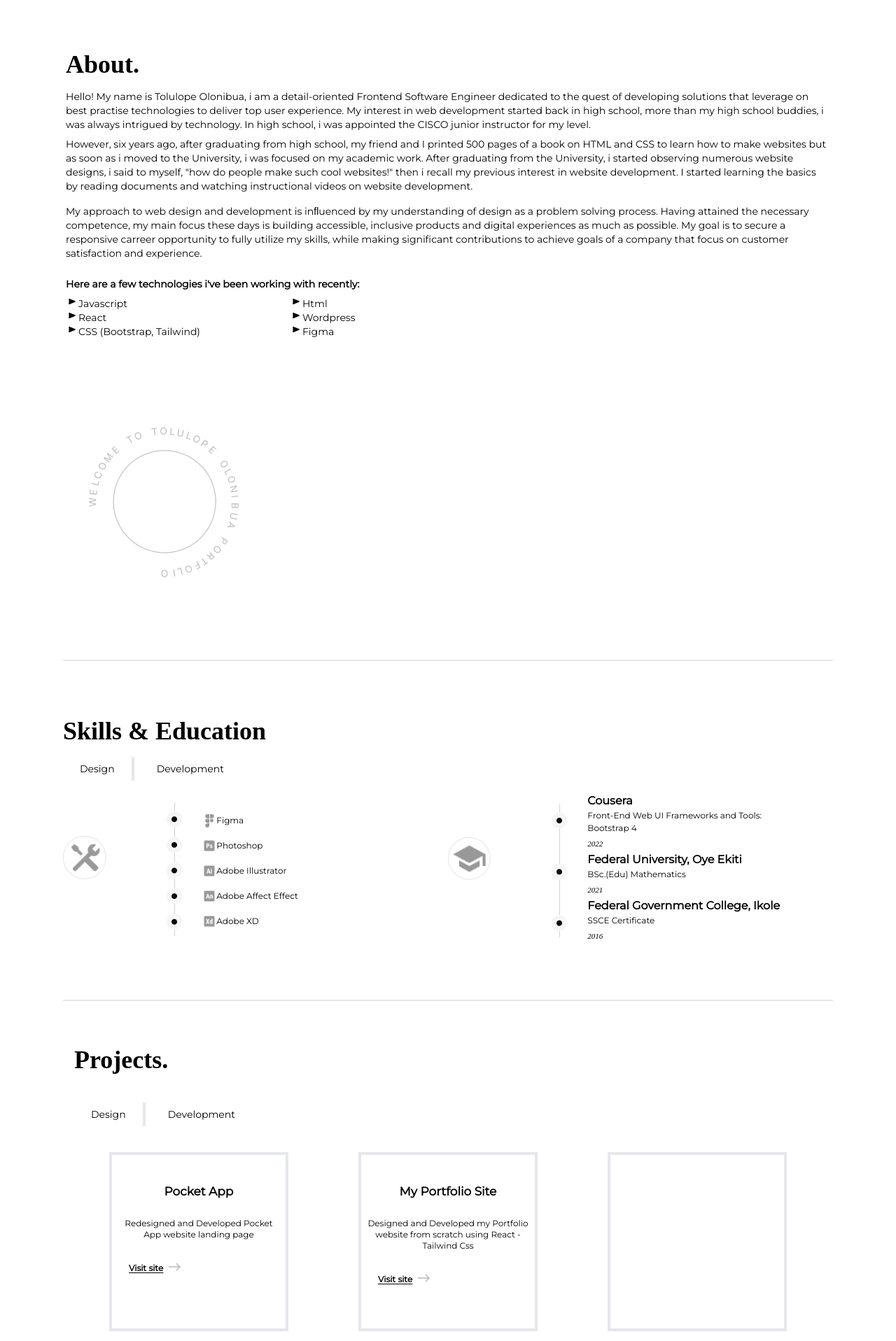
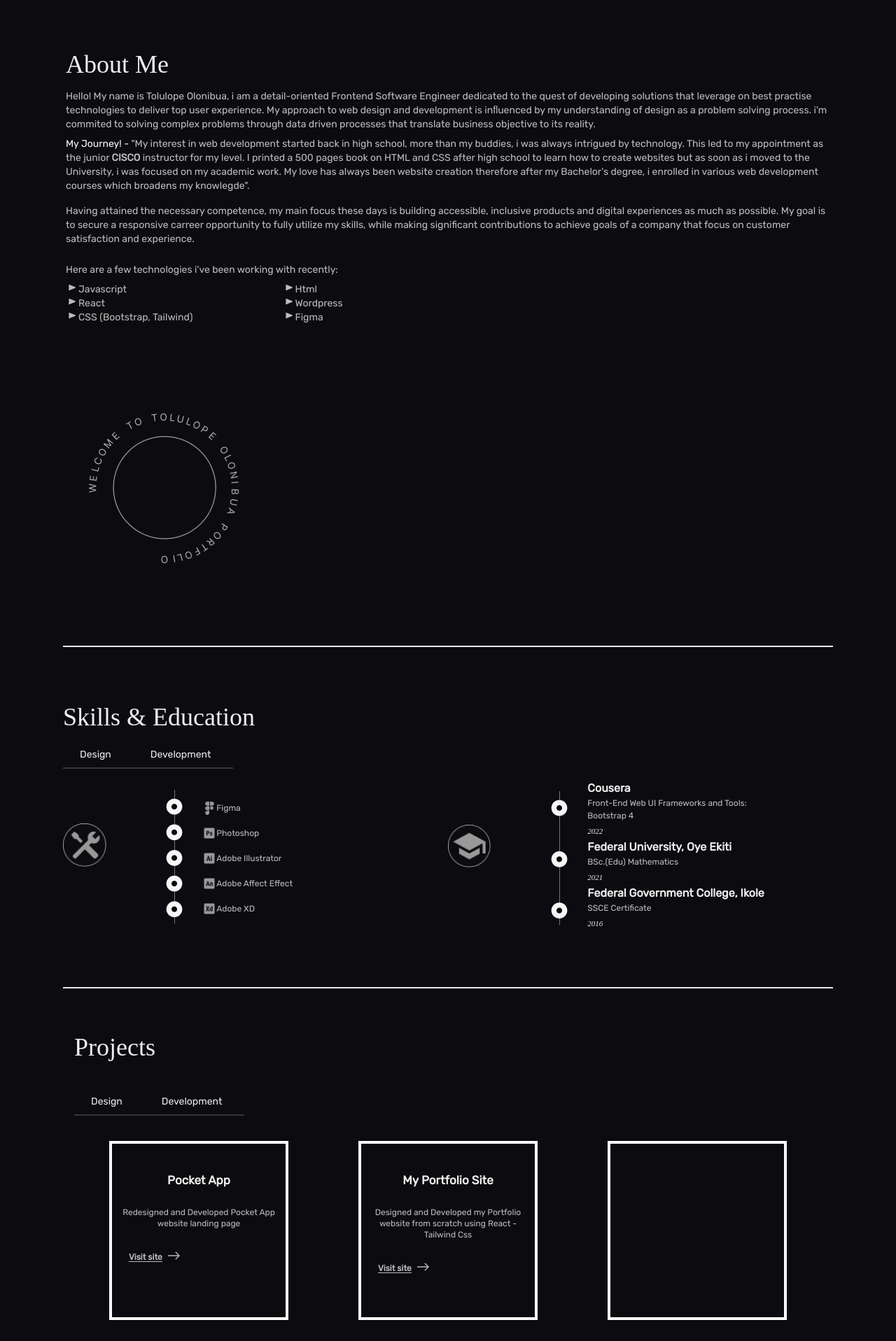
Before and after one commit to olonibua/tolulop, a React (Create React App) app: page / in a window 1280 px wide. Shown: the part 880-2797 px from the top of the page at 70% size. Built offline with nearby package versions, Linux system fonts and the light colour scheme; a web font is replaced by a local one.

Commit message:
first commit

```diff
--- a/public/index.html
+++ b/public/index.html
@@ -16,6 +16,7 @@
     -->
 
     <style>
+      @import url('https://fonts.googleapis.com/css2?family=Rubik&display=swap');
       @import url('https://fonts.googleapis.com/css2?family=Caudex&display=swap');
       @import url('https://fonts.googleapis.com/css2?family=Caudex&family=Montserrat&display=swap');
       @import url('https://fonts.googleapis.com/css2?family=Inter&display=swap');
--- a/src/Component/Home.jsx
+++ b/src/Component/Home.jsx
@@ -2,6 +2,7 @@ import { useRef } from 'react'
 import {Routes, Route, Link} from "react-router-dom";
 import face from '../img/face.png'
 import {GiPlayButton} from 'react-icons/gi'
+import {BsDash} from 'react-icons/bs'
 import React, {useEffect, useState} from 'react'
 import circle from '../img/circle.png'
 import circlee from '../img/circlee.png'
@@ -128,7 +129,7 @@ const Home = (props) => {
         </h1>
         <div className='sm:max-w-[500px] md:max-w-[700px] lg:max-w-[450px] max-w-[400px] flex w-full sm:mt-4 pl-4 mt-2'>
         {showLine && <img className='h-[40px] md:h-[60px] w-[5px]' src={Line} alt='' />}
-        {showComponent && <p className='text-[10px] sm:text-[15px] md:text-[16px] lg:text-[17px] p pb-3 ml-3 leading-3 md:text-sm'>A<strong class> Front-End Web Developer </strong> passionate about creating interactive
+        {showComponent && <p className='text-[12px] sm:text-[16px] md:text-[17px] pa mx-1 lg:text-[17px] p md:pb-3 md:ml-3 leading-3 md:text-sm'>A<strong className='text-white'> Front-End Web Developer </strong > passionate about creating interactive
         applications and experiences on the web.
         </p>}
         </div>
@@ -160,26 +161,26 @@ const Home = (props) => {
             <div className=' sm:p-1 sm:mb-16 py-2  sm:max-w-[500px] md:max-w-[700px] lg:max-w-[1100px] mx-auto max-w-[300px]  grid md:grid-cols-2'>
 
             <div className='about flex flex-col md:col-span-2 justify-center'>
-                <h1 className='text-2xl md:text-3xl lg:text-4xl font-bold pb-4'>About.</h1>
-                <p className='text-[10px] pb-2  p sm:text-xs md:text-sm'>Hello! My name is Tolulope Olonibua, i am a
+                <h1 className='text-2xl md:text-3xl lg:text-4xl pb-4'>About Me</h1>
+                <p className='text-[12px] text-white pb-2 p sm:text-xs md:text-sm'>Hello! My name is Tolulope Olonibua, i am a
                 detail-oriented Frontend Software Engineer dedicated to the quest of
-                developing solutions that leverage on best practise technologies to deliver top user experience.
-                My interest in web development started back in high school, more than my high school buddies, i was always intrigued by technology.
-                In high school, i was appointed the CISCO junior instructor for my level. </p>
-                <p className='text-[10px] pb-2  p sm:text-xs md:text-sm'>However, six years ago, after graduating from high school, my friend and I printed 500 pages of a book on HTML and CSS to learn how to make websites
-                    but as soon as i moved to the University, i was focused on my academic work. After graduating from the University, i started observing numerous website designs,
-                    i said to myself, "how do people make such cool websites!" then i recall my previous interest in website development.
-                    I started learning the basics by reading documents and watching instructional videos on website development.
+                developing solutions that leverage on best practise technologies to deliver top user experience. My approach to web design and development is inﬂuenced by my
+            understanding of design as a problem solving process. i'm commited to solving complex problems through data driven processes that translate business objective to its reality.
+                </p>
+
+                <p className='text-[12px] text-white pb-2  p sm:text-xs md:text-sm'><span className='text-white inline-block'>My Journey! -</span> "My interest in web development started back in high school, more than my buddies, i was always intrigued by technology.
+                This led to my appointment as the junior <strong>CISCO </strong>instructor for my level. I printed a 500 pages book on HTML and CSS after high school to learn how to create websites
+                    but as soon as i moved to the University, i was focused on my academic work. My love has always been website creation therefore after my Bachelor's degree,
+                    i enrolled in various web development courses which broadens my knowlegde".
 
                 </p>
 
-            <p className='text-[10px] p pt-2 sm:text-xs md:text-sm'>My approach to web design and development is inﬂuenced by my
-            understanding of design as a problem solving process. Having attained the necessary competence, my main focus
+            <p className='text-[12px] text-white pt-2 p sm:text-xs md:text-sm'> Having attained the necessary competence, my main focus
              these days is building accessible, inclusive products and digital
             experiences as much as possible. My goal is to secure a responsive carreer opportunity to fully utilize my skills, while making
             significant contributions to achieve goals of a company that focus on customer satisfaction and experience.</p>
-            <div className='text-[10px] hidden md:block p pt-2 sm:text-xs md:text-sm mt-2'>
-                <p className='font-bold text-[11px] my-2 sm:text-sm md:text-sm'>Here are a few technologies i've been working with recently:</p>
+            <div className='text-[12px] hidden md:block p pt-2 sm:text-xs md:text-sm mt-2'>
+                <p className='tex-white text-[11px] my-2 sm:text-sm md:text-sm'>Here are a few technologies i've been working with recently:</p>
                 <div className='flex space-between'>
                 <div>
                     <p className='flex'><GiPlayButton className='mx-[2px]'/>Javascript</p>
@@ -213,9 +214,9 @@ const Home = (props) => {
         <div id='skills' className='w-full skill mt-10 sm:py-14 border-y-2 py-5 sm:max-w-[500px] md:max-w-[700px] lg:max-w-[1100px] mx-auto max-w-[310px]'>
 
         <div className='sm:max-w-[500px] md:max-w-[700px] lg:max-w-[1100px] max-w-[310px] mx-auto'>
-        <h1 className='text-2xl md:text-3xl mt-6 lg:text-4xl font-bold pb-4'>Skills & Education</h1>
-        <button className='text-[10px] px-6 p p-2 sm:text-xs hover:border border-r-2 rounded design md:text-sm' onClick={() => setSkill('Design')}>Design</button>
-        <button className='text-[10px] p-2 p hover:border rounded sm:text-xs border-l-2 md:text-sm px-8' onClick={() => setSkill('Development')}> Development</button>
+        <h1 className='text-2xl md:text-3xl mt-6 lg:text-4xl pb-4'>Skills & Education</h1>
+        <button className='text-[10px] px-6 p p-2 sm:text-xs btn design md:text-sm' onClick={() => setSkill('Design')}>Design</button>
+        <button className='text-[10px] p-2 p sm:text-xs btn md:text-sm px-8' onClick={() => setSkill('Development')}> Development</button>
         </div>
 
      <div className='mx-auto items-center grid md:grid-cols-2'>
@@ -242,12 +243,12 @@ const Home = (props) => {
                 <img className='mx-auto inline-block h-24  md:h-[100px] lg:h-[110px] pt-12 items-center align-middle' src={tools} alt='' />
                 <img className='mx-auto float-right' src={process} alt='' />
             </div>
-            <div className=' w-[200px] text-[11px] sm:text-xs mx-4 py-2'>
-                <p className='flex py-2 pp items-center'><img className='px-1' src={html} alt='' /> HTML</p>
-                <p className='flex py-2 pp items-center'><img className='px-1' src={css} alt='' /> CSS</p>
-                <p className='flex py-2 pp items-center'><img className='px-1' src={javascript} alt='' />Javascript</p>
-                <p className='flex py-2 pp items-center'><img className='px-1' src={Reactt} alt='' /> React</p>
-                <p className='flex py-2 pp items-center'><img className='px-1' src={wordpress} alt='' />Wordpress</p>
+            <div className=' w-[170px] h-[150px] text-[11px] sm:text-xs mx-4'>
+                <p className='flex py-2 p items-center'><img className='px-1' src={html} alt='' /> HTML</p>
+                <p className='flex py-2 p items-center'><img className='px-1' src={css} alt='' /> CSS</p>
+                <p className='flex py-2 p items-center'><img className='px-1' src={javascript} alt='' />Javascript</p>
+                <p className='flex py-2 p items-center'><img className='px-1' src={Reactt} alt='' /> React</p>
+                <p className='flex py-2 p items-center'><img className='px-1' src={wordpress} alt='' />Wordpress</p>
             </div>
          </div>
         }
@@ -287,9 +288,9 @@ const Home = (props) => {
 
     <div className='w-full project mt-8 sm:py-8 py-5 p-4 sm:max-w-[500px] md:max-w-[700px] lg:max-w-[1100px] mx-auto max-w-[310px]'>
         <div className= 'sm:max-w-[500px] md:max-w-[700px] lg:max-w-[1100px] max-w-[330px] mx-auto'>
-        {showComponent &&   <h1 className='text-2xl md:text-3xl lg:text-4xl font-bold pb-10'>Projects.</h1>}
-        {showComponent &&   <button className='text-[10px] px-6 p-2 sm:text-xs hover:border p  border-r-2 rounded design md:text-sm' onClick={() => setSkill('Design')}>Design</button> }
-        {showComponent &&   <button className='text-[10px] p-2 sm:text-xs hover:border p border-l-2 rounded  md:text-sm px-8' onClick={() => setSkill('Development')}> Development</button>}
+        {showComponent &&   <h1 className='text-2xl md:text-3xl lg:text-4xl pb-10'>Projects</h1>}
+        {showComponent &&   <button className='text-[10px] px-6 p-2 sm:text-xs p btn  design md:text-sm' onClick={() => setSkill('Design')}>Design</button> }
+        {showComponent &&   <button className='text-[10px] p-2 sm:text-xs  p btn md:text-sm px-8' onClick={() => setSkill('Development')}> Development</button>}
       </div>
         {skill === 'Design' &&
         <div className='py-5 items-center grid md:grid-cols-3'>
@@ -300,22 +301,22 @@ const Home = (props) => {
             <p className='flex text-center font-bold mx-4 underline underline-offset-2  p-2 text-[10px] md:text-xs'> <a href='https://tolulope55.github.io/pocketapp' target='_blank'>Visit site </a> <img className='text-center h-3 mx-2' src={Arrow} alt=''/></p>
         </div>
 
-        <div className=' border-2 md:border-4 text-center mx-auto bg mt-4 p h-72 w-72  py-10'>
+        <div className=' bgg border-2 md:border-4 text-center mx-auto bg mt-4 p h-72 w-72  py-10'>
         <h2 className='font-bold text-[14px] md:text-[17px]'>My Portfolio Site </h2>
             <p className='p-2 my-4 text-[10px] md:text-xs'>Designed and Developed my Portfolio website from scratch using React - Tailwind Css </p>
             <p className='flex p-2 text-[10px] md:text-xs font-bold mx-4 underline underline-offset-2 text-center '><a href='https://olonibua.github.io/tolulope' target='_blank'>Visit site </a> <img className='text-center h-3 mx-2' src={Arrow} alt=''/></p>
         </div>
 
-        <div className=' border-2 md:border-4 text-center mx-auto bg mt-4 p h-72 w-72  py-10'>
+        <div className=' bgg border-2 md:border-4 text-center mx-auto bg mt-4 p h-72 w-72  py-10'>
         </div>
         </div>
          }
         {skill === 'Development' &&
         <div className='py-5 items-center grid lg:grid-cols-2 '>
 
-        <div className=' border-2 md:border-4 text-center mx-auto bg mt-4 p h-72 w-72  py-10'>
+        <div className=' bgg md:border-current border-white border-2 md:border-4 text-center mx-auto bg mt-4 p h-72 w-72  py-10'>
         </div>
-        <div className=' border-2 md:border-4 text-center mx-auto bg mt-4 p h-72 w-72  py-10'>
+        <div className=' bgg border-2 md:border-4 text-center mx-auto bg mt-4 p h-72 w-72  py-10'>
         </div>
         </div>
           }
--- a/src/Component/Themetoggle.jsx
+++ b/src/Component/Themetoggle.jsx
@@ -7,14 +7,14 @@ const ThemeToggle = () => {
   const { theme, setTheme } = useContext(ThemeContext);
 
   return (
-    <div className='float-right sticky top-4 p-2'>
+    <div className='float-right hidden sticky top-4 p-2'>
        {theme === 'dark' ? (
         <div className='flex items-center cursor-pointer' onClick={() => setTheme(theme === 'dark' ? 'light' : 'dark')}>
-            <HiSun className='text-primary text-2xl mr-2'/>
+            <HiSun className='text-primary h-4 w-4 md:w-6 md:h-6 text-2xl mr-2'/>
         </div >
        ) : (
         <div className='flex items-center cursor-pointer' onClick={() => setTheme(theme === 'dark' ? 'light' : 'dark')}>
-            <HiMoon className='text-primary text-2xl mr-2'/>
+            <HiMoon className='text-primary h-4 w-4 md:w-6 md:h-6 text-2xl mr-2'/>
         </div>
        )}
 
--- a/src/index.scss
+++ b/src/index.scss
@@ -31,7 +31,7 @@ code {
   font-family: 'Caudex';
 }
 .p{
-  font-family: 'Montserrat', sans-serif;
+  font-family: 'Rubik', sans-serif;
   /* letter-spacing: 0.025em; */
 }
 
@@ -40,21 +40,42 @@ code {
   /* --color-bg-primary: #828282; */
    color: rgb(238, 238, 238);
    p{
-    color: rgb(142, 142, 142);
+    color: rgb(190, 190, 190);
+   }
+   .bgg{
+    border-color: #fff;
+   }
+   .btn{
+    border-bottom: 2px solid rgb(55, 55, 55);
+   }
+   .btn:hover{
+    border-bottom: 2px solid #fff;
+    background-color: rgb(36, 36, 36);
    }
 
 }
 
+
 .light{
-  --color-bg-primary: #fff;
-  /* --color-bg-primary: #edf2f7; */
-  color: black;
-    .wel{
-    color: rgb(242, 242, 242);
+  --color-bg-primary: rgb(12, 11, 15);
+  /* --color-bg-primary: #828282; */
+   color: rgb(238, 238, 238);
+   p{
+    color: rgb(190, 190, 190);
    }
-   .thank{
-    color: #fff;
+   .bgg{
+    border-color: #fff;
    }
+   .btn{
+    border-bottom: 2px solid rgb(55, 55, 55);
+   }
+   .btn:hover{
+    border-bottom: 2px solid #fff;
+    background-color: rgb(36, 36, 36);
+   }
+}
+.ba{
+  font-family: 'roboto', system-ui, -apple-system, BlinkMacSystemFont, 'Segoe UI', Roboto, Oxygen, Ubuntu, Cantarell, 'Open Sans', 'Helvetica Neue', sans-serif;
 }
 .wel-w{
   position: relative;
@@ -98,6 +119,13 @@ code {
   }
 }
 
+.pa{
+  @media screen {
+
+  }
+  display: block;
+
+}
 
 
 @keyframes wel {
```
